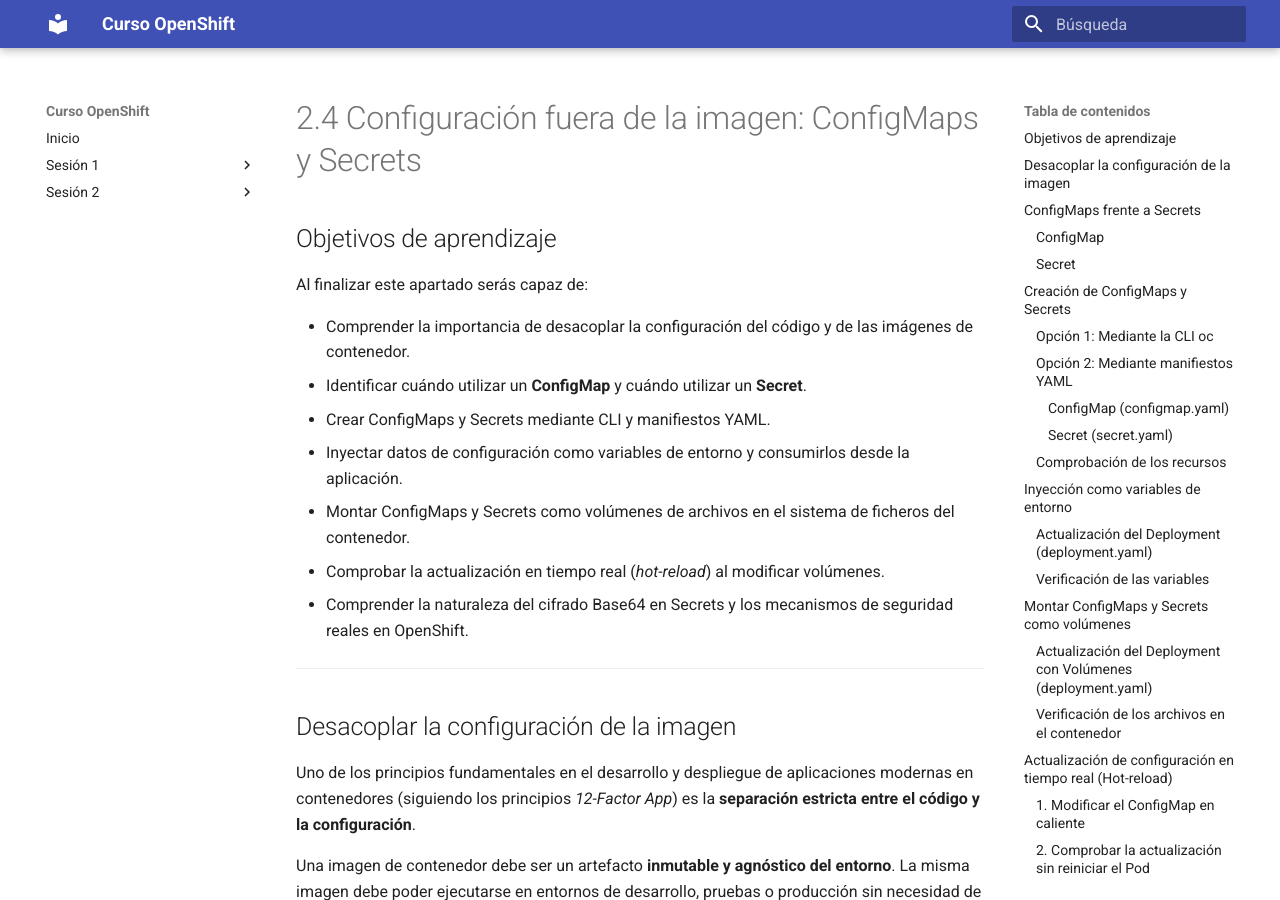
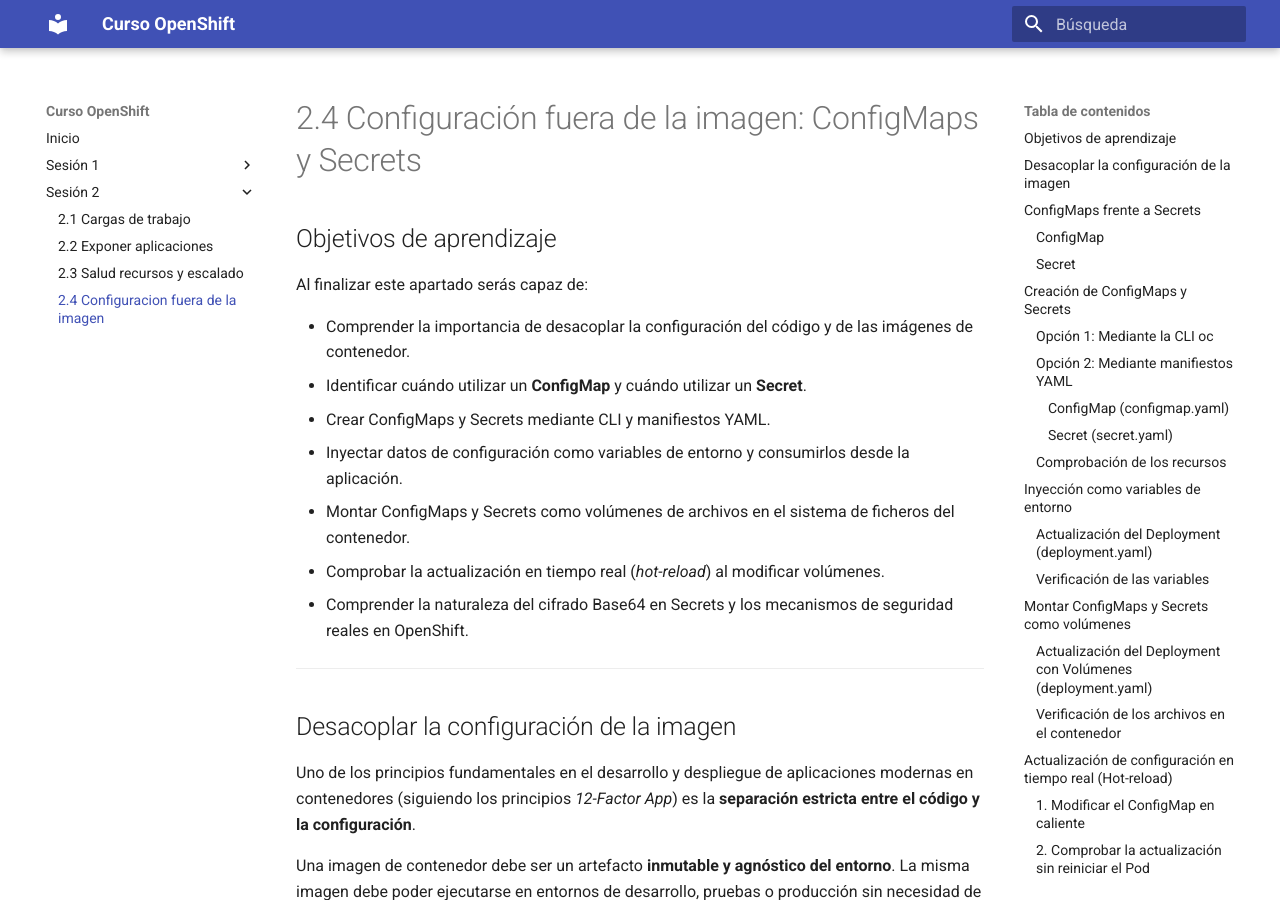
Before and after one commit to ieftraining/curso-openshift, an MkDocs documentation site: the page built from docs/sesion2/2.4 Configuracion fuera de la imagen.md, in a window 1280 px wide and 900 px high. Built offline with MkDocs 1.6.1 and Material for MkDocs 9.7.7, drawn with Linux system fonts in a browser that asks for light colours.

Commit message:
Update mkdocs.yml

```diff
--- a/mkdocs.yml
+++ b/mkdocs.yml
@@ -26,6 +26,7 @@
       - 2.1 Cargas de trabajo: sesion2/2.1 Cargas de trabajo.md
       - 2.2 Exponer aplicaciones: sesion2/2.2 Exponer aplicaciones.md
       - 2.3 Salud recursos y escalado: sesion2/2.3 Salud recursos y escalado.md
+      - 2.4 Configuracion fuera de la imagen: sesion2/2.4 Configuracion fuera de la imagen.md
 
 
 markdown_extensions:
```
